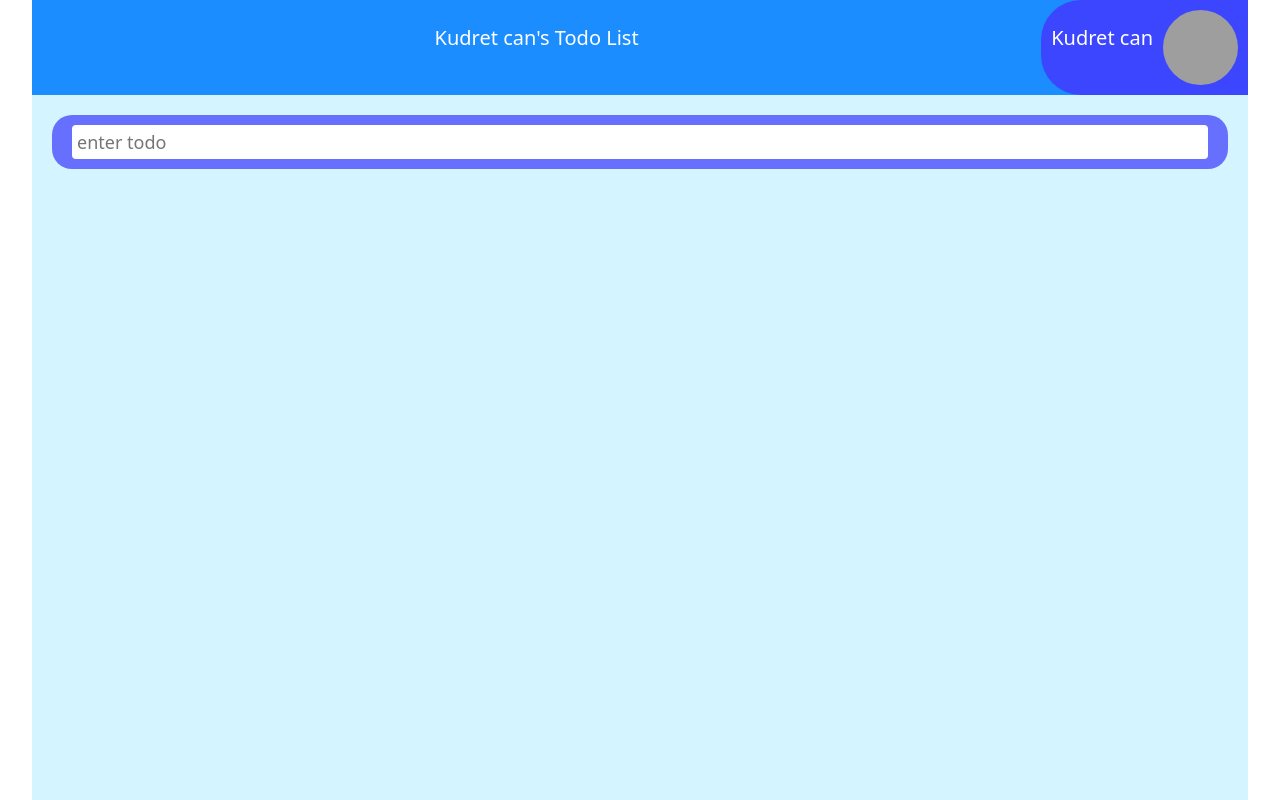
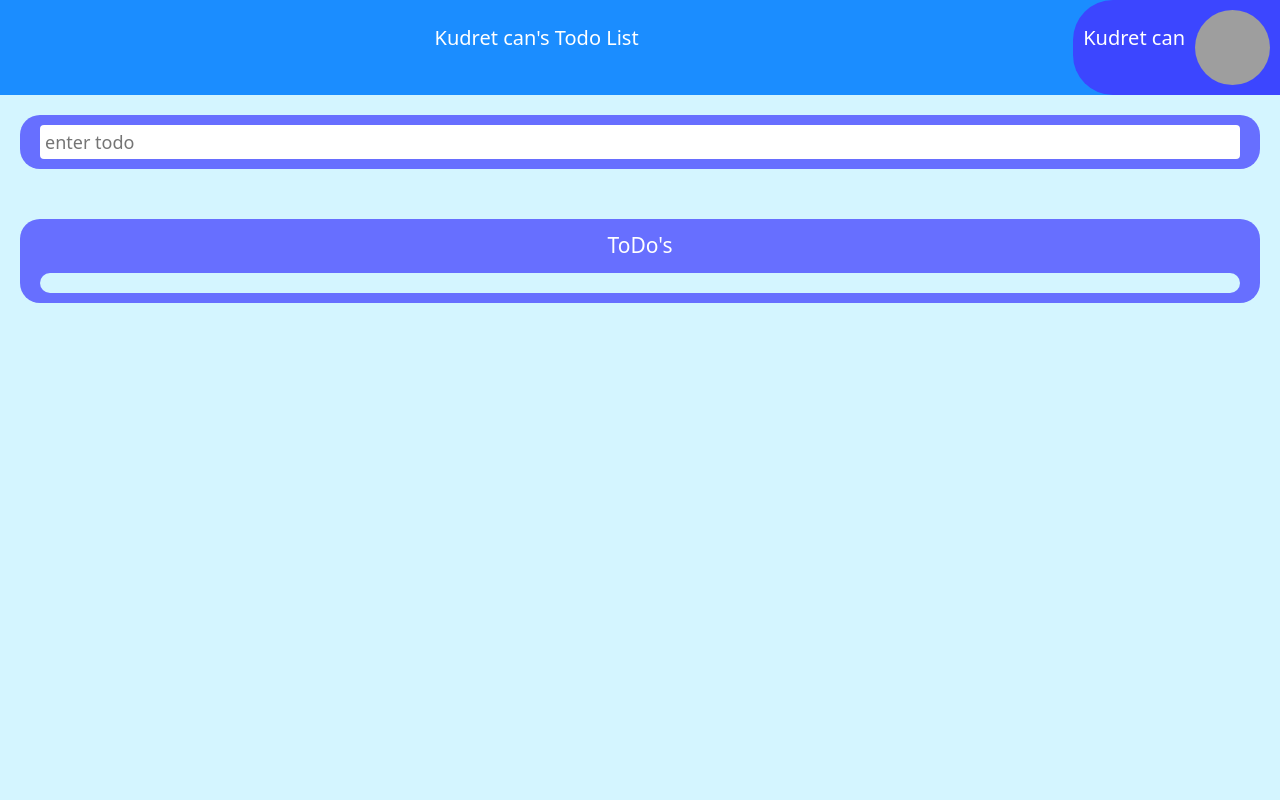
Before and after one commit to kudretCanYlm/next-todo, a Next.js app: page / in a window 1280 px wide. Built offline with nearby package versions, Linux system fonts and the light colour scheme; grey boxes are pictures that could not be loaded.

Commit message:
added new components

```diff
--- a/pages/index.js
+++ b/pages/index.js
@@ -1,8 +1,7 @@
-import Head from 'next/head'
-import Image from 'next/image'
-import AddTodoCard from '../components/cards/add-todo-card'
-import Layout from '../components/layout'
-import styles from '../styles/Home.module.css'
+import Head from 'next/head';
+import AddTodoCard from '../components/cards/add-todo-card';
+import TodosCard from '../components/cards/todos-card';
+import Layout from '../components/layout';
 
 export default function Home() {
 
@@ -11,18 +10,16 @@ export default function Home() {
   }
 
   return (
-    <div className={styles.container}>
+    <>
       <Head>
         <title>todo</title>
         <meta name="description" content="Generated by create next app" />
         <link rel="icon" href="/favicon.ico" />
       </Head>
-
       <Layout >
         <AddTodoCard onClick={getText} />
+        <TodosCard className="" />
       </Layout>
-
-
-    </div>
+    </>
   )
 }
```
